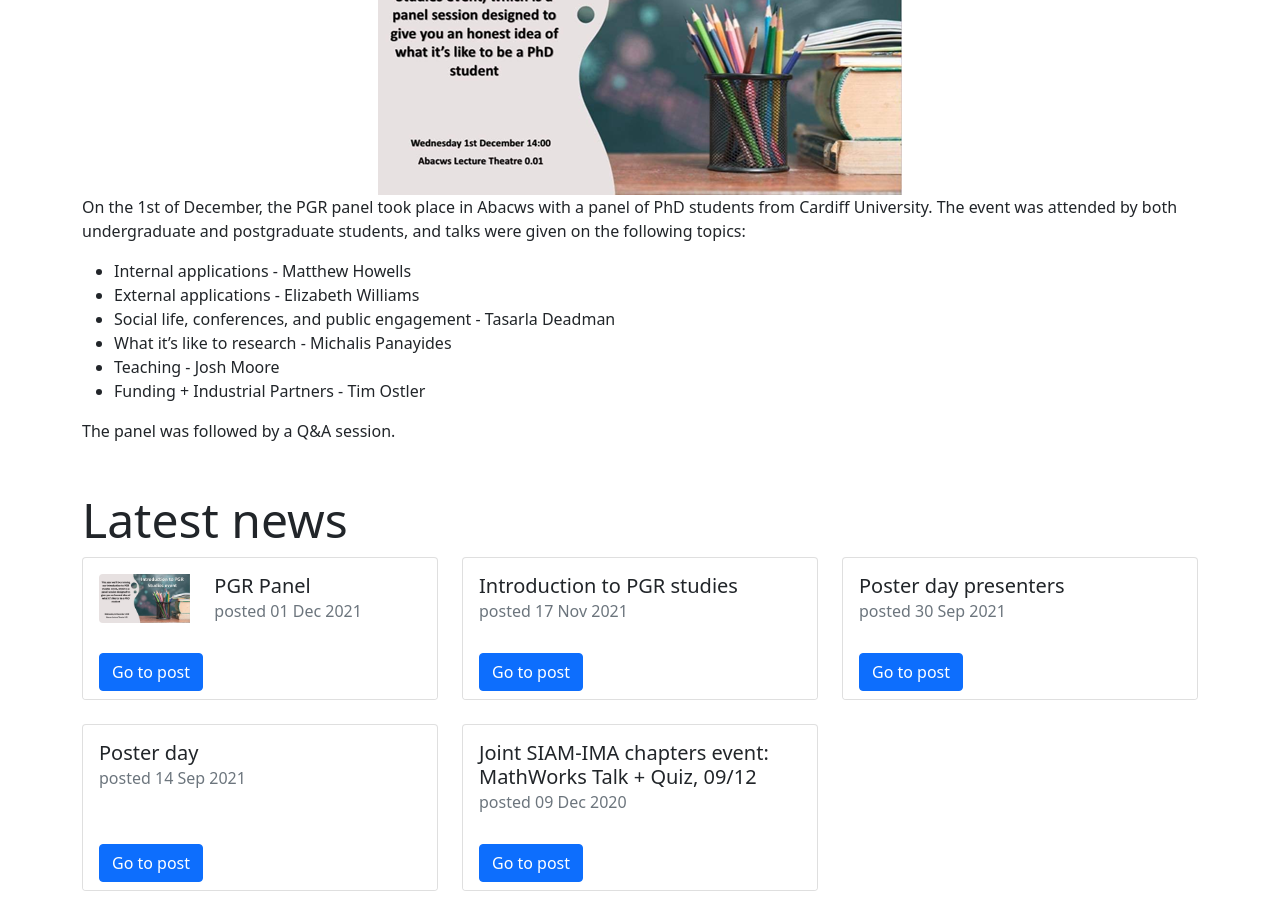
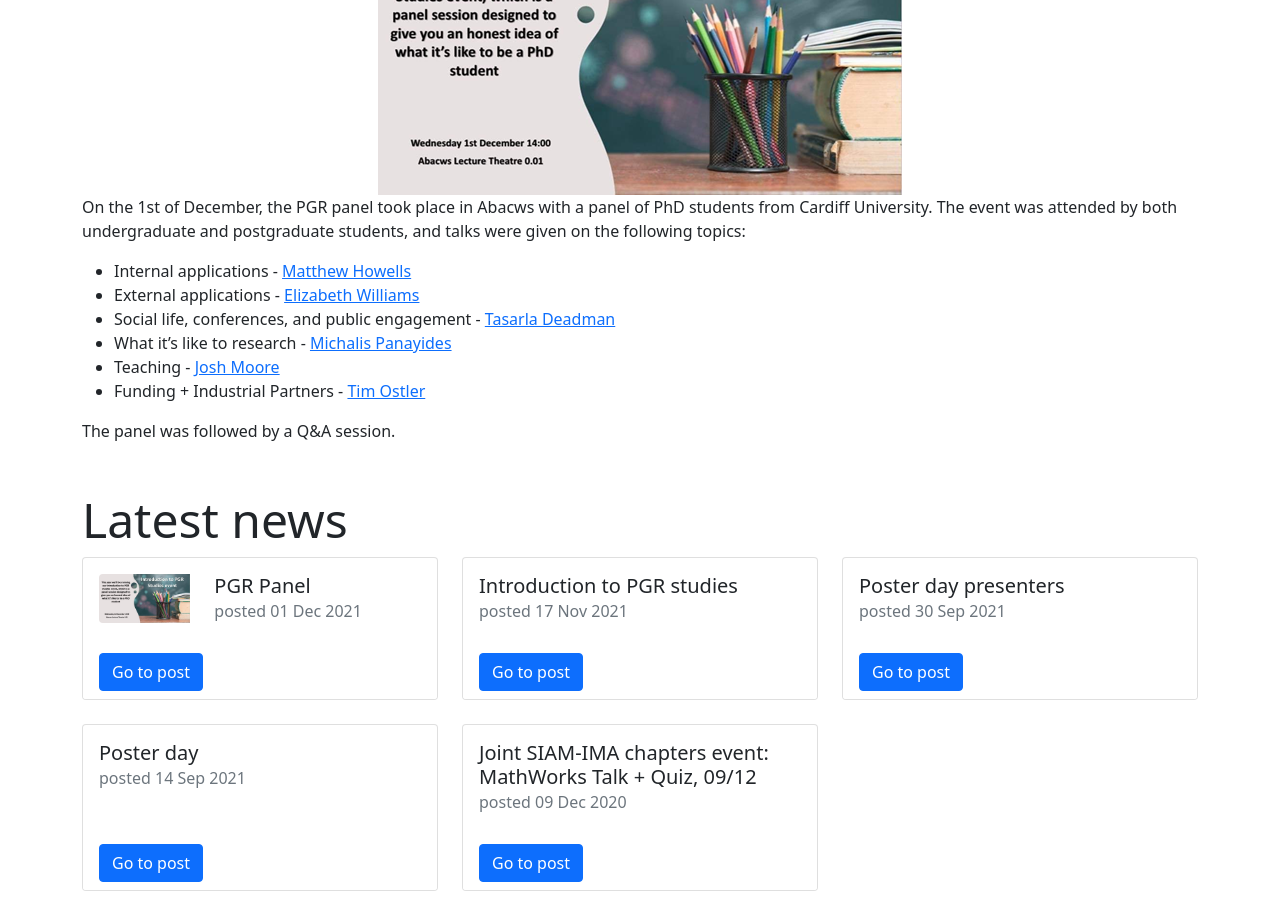
Before and after one commit to SIAM-IMA-Cardiff/siam-ima-cardiff.github.io, a Jekyll site: the page built from collections/_posts/2021-12-01-PGR-Panel.md, in a window 1280 px wide and 900 px high, scrolled down 404 px. Built offline with Jekyll 4.4.1, drawn with Linux system fonts in a browser that asks for light colours; part of the change alters nothing that is shown.

Commit message:
added links to names

```diff
--- a/collections/_posts/2021-12-01-PGR-Panel.md
+++ b/collections/_posts/2021-12-01-PGR-Panel.md
@@ -6,11 +6,11 @@ cover: 1-12-21.png
 
 On the 1st of December, the PGR panel took place in Abacws with a panel of PhD students from Cardiff University. The event was attended by both undergraduate and postgraduate students, and talks were given on the following topics:
 
-* Internal applications - Matthew Howells
-* External applications - Elizabeth Williams
-* Social life, conferences, and public engagement - Tasarla Deadman
-* What it’s like to research - Michalis Panayides
-* Teaching - Josh Moore
-* Funding + Industrial Partners - Tim Ostler
+* Internal applications - [Matthew Howells](https://www.cardiff.ac.uk/people/research-students/view/2575967-Matthew-Howells)
+* External applications - [Elizabeth Williams](https://www.cardiff.ac.uk/people/research-students/view/1710104-williams-elizabeth)
+* Social life, conferences, and public engagement - [Tasarla Deadman](https://www.cardiff.ac.uk/people/research-students/view/1747948-deadman-tasarla)
+* What it’s like to research - [Michalis Panayides](https://www.cardiff.ac.uk/people/research-students/view/1710092-panayides-michalis)
+* Teaching - [Josh Moore](https://www.cardiff.ac.uk/people/research-students/view/1710080-moore-joshua)
+* Funding + Industrial Partners - [Tim Ostler](https://www.cardiff.ac.uk/people/research-students/view/1710088-ostler-timothy)
 
 The panel was followed by a Q&A session.
```
